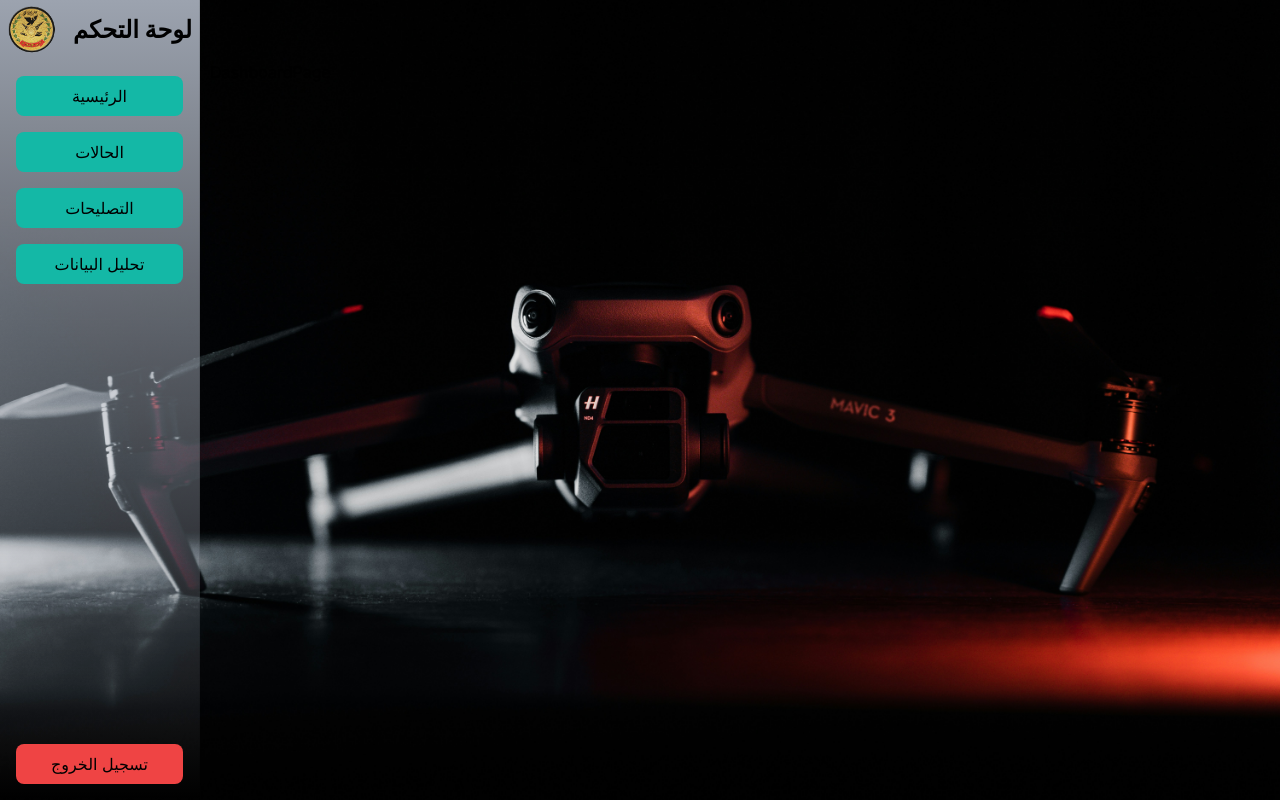
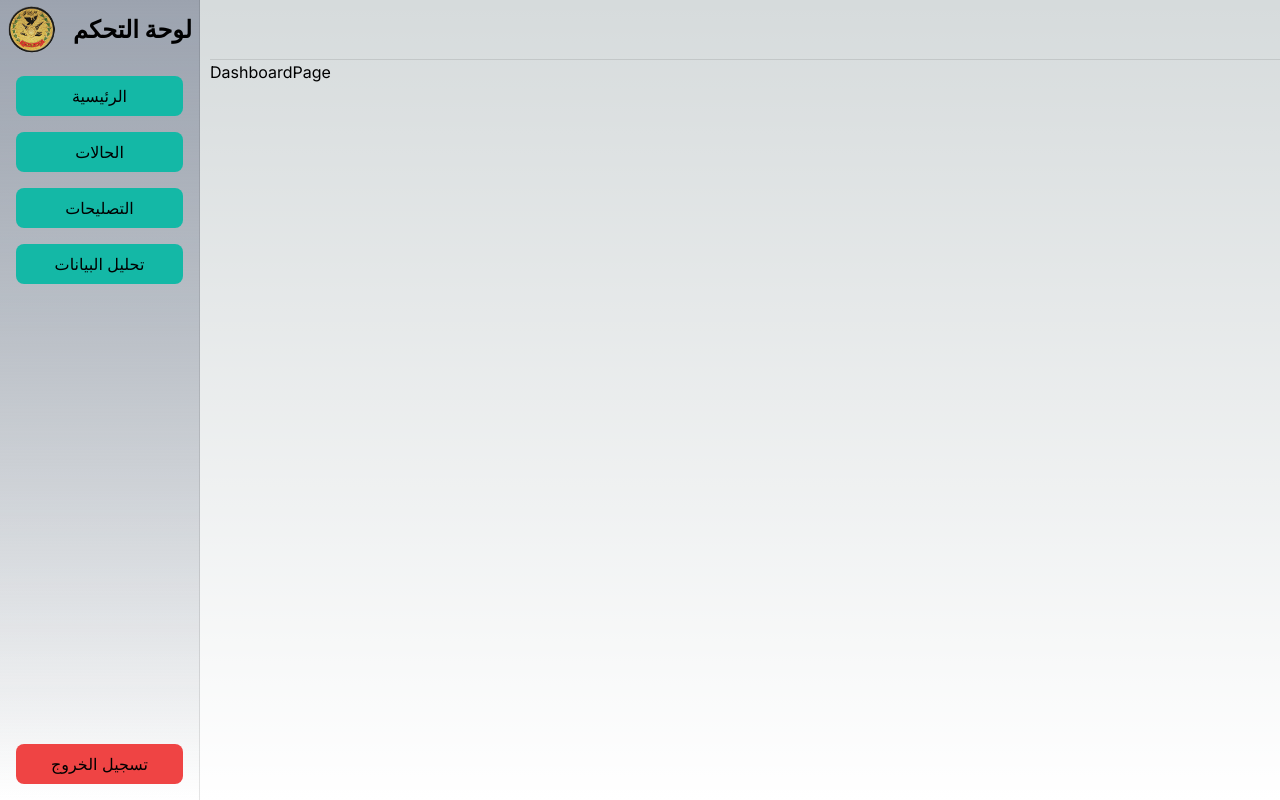
Before and after one commit to MuhammadTarek10/selection-electronic-app, a Next.js app: page /dashboard in a window 1280 px wide. Built offline with nearby package versions, Linux system fonts and the light colour scheme.

Commit message:
deleted background image, updated readme

```diff
--- a/src/app/dashboard/layout.tsx
+++ b/src/app/dashboard/layout.tsx
@@ -4,12 +4,12 @@
 
 const DashboardLayout = (props: { children: React.ReactNode }) => {
   return (
-    <div className="bg-robot bg-cover">
+    <div>
       <aside>
         <div className="h-full w-[200px] fixed bg-gradient-to-b from-gray-400 border-r border-black/10">
           <div className="h-[60px] border-black/10 flex items-center justify-center">
             <div className="flex items-center gap-4">
-              <Image src="/images/logo.png" alt="الحرب الإلكترونية" width={50} height={50}  />
+              <Image src="/images/logo.png" alt="الحرب الإلكترونية" width={50} height={50} />
               <h1 className="text-2xl font-bold">لوحة التحكم</h1>
             </div>
           </div>
```
Also changed, not shown: 1 other file (tests, documents, lock files or other folders).
